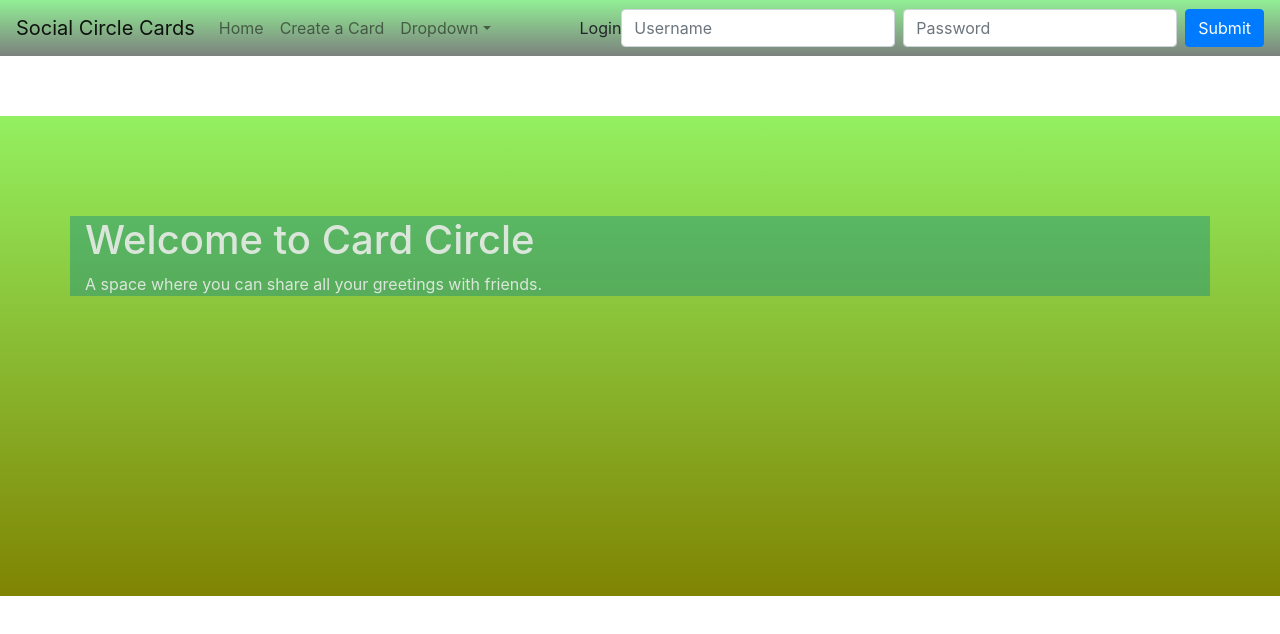
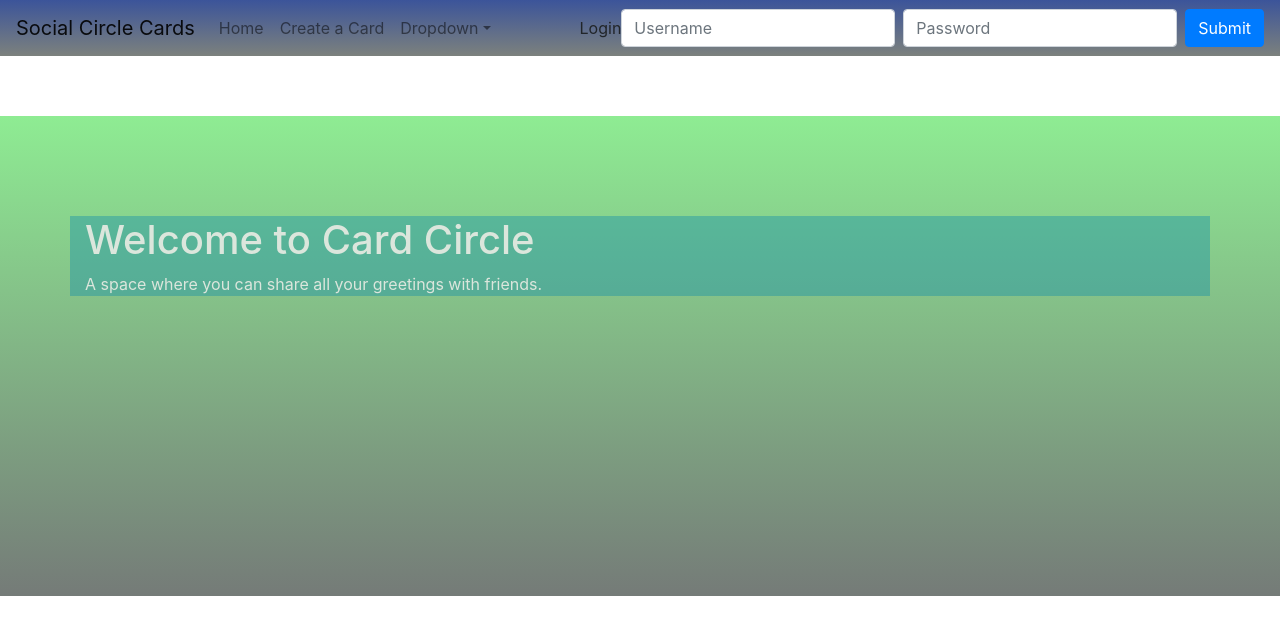
Before and after one commit to LMT-Phase3/group-social-ecards-tracy-logan-matt, a React (Create React App) app in the folder frontend/: page / in a window 1280 px wide. Shown: the top 634 px of the page. Built offline with nearby package versions, Linux system fonts and the light colour scheme.

Commit message:
testing change in app.css

```diff
--- a/frontend/src/App.css
+++ b/frontend/src/App.css
@@ -1,5 +1,4 @@
 .jumbotron {
-  background-color: yellow;
   background-image: url("../src/images/mendala2.jpg");
   background-image: linear-gradient( #76ec7ac9, #050e0582);
   background-size: cover;
@@ -9,7 +8,7 @@
 }
 
 .jumbotron-container {
-  background-color: rgba(11, 133, 133, 0.408);
+  background-color: rgba(19, 140, 170, 0.408);
   color: rgba(220, 230, 220, 0.997);
 }
 
@@ -18,7 +17,7 @@
 }
 
 .navbar {
-  background-image: linear-gradient( #76ec7ac9, #050e0582);
+  background-image: linear-gradient( #092880c9, #050e0582);
   /* height: 10vmin; */
   margin-bottom: 10px;
 }
```
